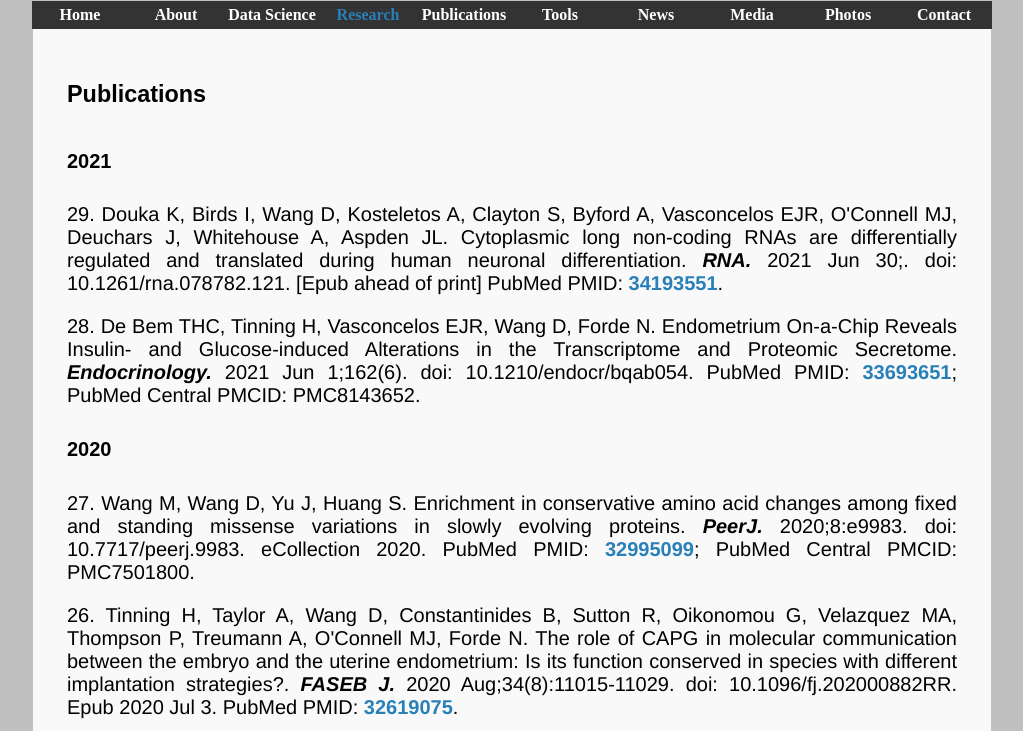
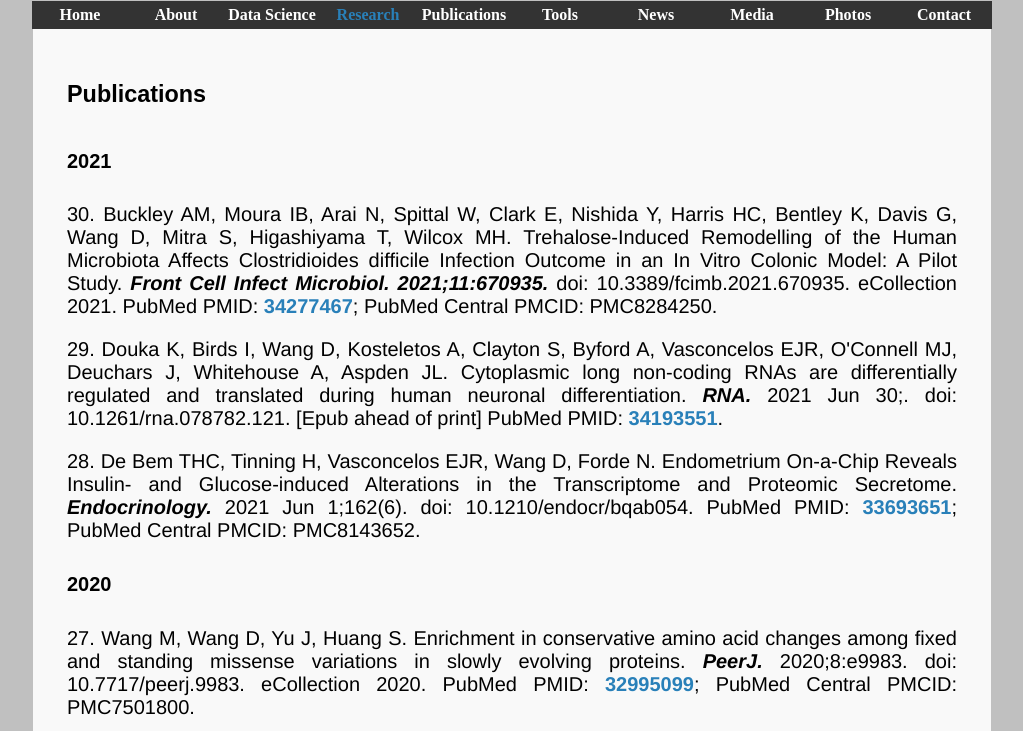
Before and after one commit to NextGenBioinformatics/dapeng-wang, a Jekyll site: the page publications.html, which Jekyll copies as it is, in a window 1280 px wide and 900 px high, cut to the strip 169-900 px from the top of the window. Shown: the whole strip, without its empty margins (128-1151 px from the left). Built offline with Jekyll 4.4.1, drawn with Linux system fonts in a browser that asks for light colours; some of the changed lines change nothing that is shown.

Commit message:
Add files via upload

```diff
--- a/publications.html
+++ b/publications.html
@@ -55,6 +55,8 @@
 
 <h4>2021</h4>
 
+<p>30. Buckley AM, Moura IB, Arai N, Spittal W, Clark E, Nishida Y, Harris HC, Bentley K, Davis G, Wang D, Mitra S, Higashiyama T, Wilcox MH. Trehalose-Induced Remodelling of the Human Microbiota Affects Clostridioides difficile Infection Outcome in an In Vitro Colonic Model: A Pilot Study. <b><i>Front Cell Infect Microbiol. 2021;11:670935.</i></b> doi: 10.3389/fcimb.2021.670935. eCollection 2021. PubMed PMID: <a target="blank" href="https://www.ncbi.nlm.nih.gov/pubmed/31410901">34277467</a>; PubMed Central PMCID: PMC8284250.</p>
+
 <p>29. Douka K, Birds I, Wang D, Kosteletos A, Clayton S, Byford A, Vasconcelos EJR, O'Connell MJ, Deuchars J, Whitehouse A, Aspden JL. Cytoplasmic long non-coding RNAs are differentially regulated and translated during human neuronal differentiation. <b><i>RNA.</i></b> 2021 Jun 30;. doi: 10.1261/rna.078782.121. [Epub ahead of print] PubMed PMID: <a target="blank" href="https://www.ncbi.nlm.nih.gov/pubmed/34193551">34193551</a>.</p>
 
 <p>28. De Bem THC, Tinning H, Vasconcelos EJR, Wang D, Forde N. Endometrium On-a-Chip Reveals Insulin- and Glucose-induced Alterations in the Transcriptome and Proteomic Secretome. <b><i>Endocrinology.</i></b> 2021 Jun 1;162(6). doi: 10.1210/endocr/bqab054. PubMed PMID: <a target="blank" href="https://www.ncbi.nlm.nih.gov/pubmed/33693651">33693651</a>; PubMed Central PMCID: PMC8143652.</p>
@@ -63,7 +65,7 @@
 
 <p>27. Wang M, Wang D, Yu J, Huang S. Enrichment in conservative amino acid changes among fixed and standing missense variations in slowly evolving proteins. <b><i>PeerJ.</i></b> 2020;8:e9983. doi: 10.7717/peerj.9983. eCollection 2020. PubMed PMID: <a target="blank" href="https://www.ncbi.nlm.nih.gov/pubmed/32995099">32995099</a>; PubMed Central PMCID: PMC7501800.</p>
 
-<p>26. Tinning H, Taylor A, Wang D, Constantinides B, Sutton R, Oikonomou G, Velazquez MA, Thompson P, Treumann A, O'Connell MJ, Forde N. The role of CAPG in molecular communication between the embryo and the uterine endometrium: Is its function conserved in species with different implantation strategies?. <b><i>FASEB J.</i></b> 2020 Aug;34(8):11015-11029. doi: 10.1096/fj.202000882RR. Epub 2020 Jul 3. PubMed PMID: <a target="blank" href="https://www.ncbi.nlm.nih.gov/pubmed/32619075">32619075</a>.</a></p>
+<p>26. Tinning H, Taylor A, Wang D, Constantinides B, Sutton R, Oikonomou G, Velazquez MA, Thompson P, Treumann A, O'Connell MJ, Forde N. The role of CAPG in molecular communication between the embryo and the uterine endometrium: Is its function conserved in species with different implantation strategies?. <b><i>FASEB J.</i></b> 2020 Aug;34(8):11015-11029. doi: 10.1096/fj.202000882RR. Epub 2020 Jul 3. PubMed PMID: <a target="blank" href="https://www.ncbi.nlm.nih.gov/pubmed/32619075">32619075</a>.</p>
 
 <h4>2019</h4>
 
```
